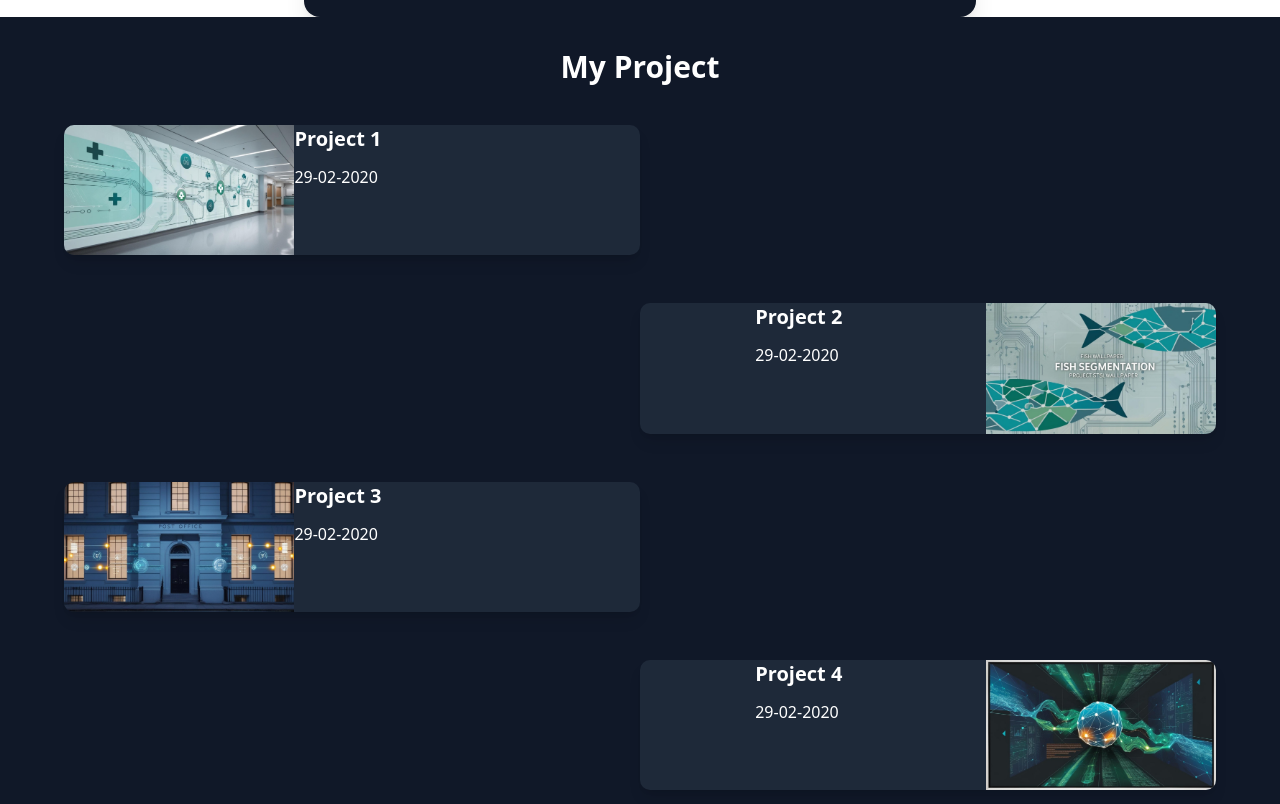
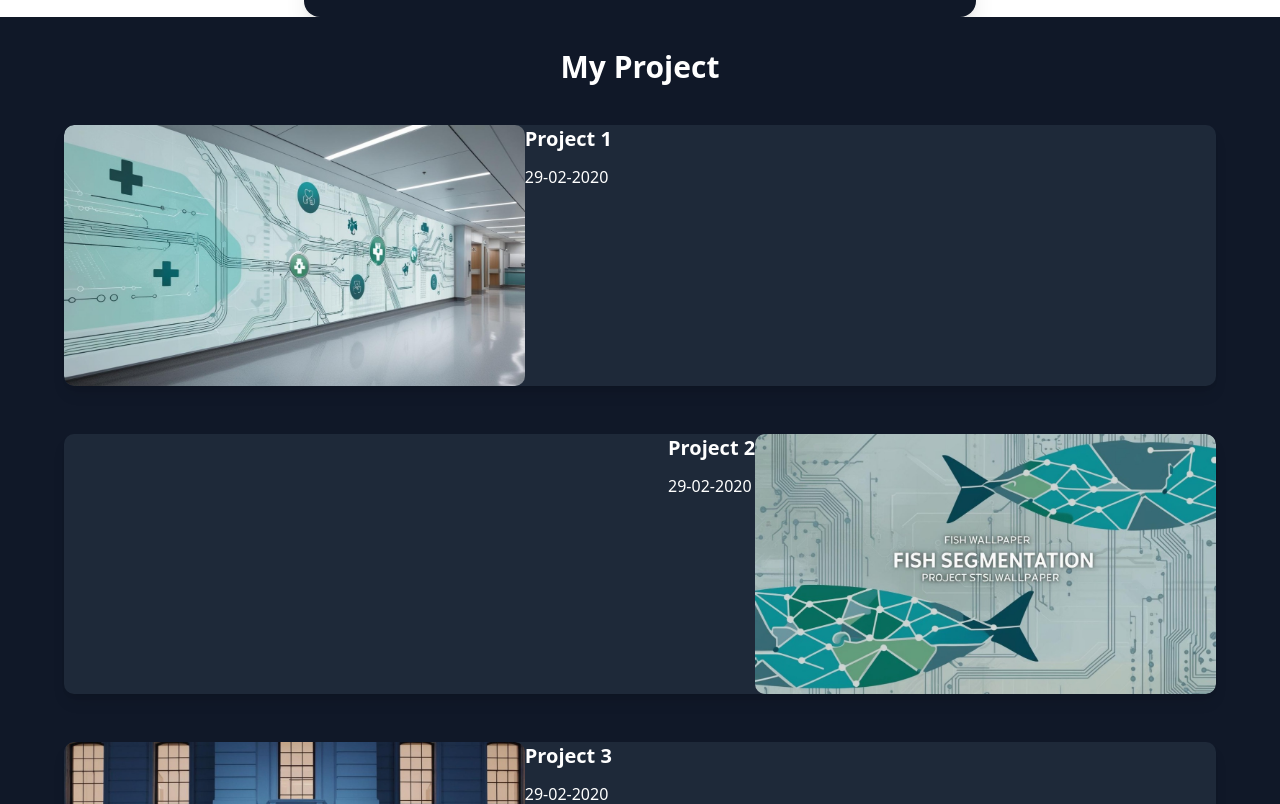
Before and after one commit to Mourya2044/Srijan25_SnapSyntax_ByteMe, a Next.js app: page /about in a window 1280 px wide. Shown: the part 916-1720 px from the top of the page. Built offline with nearby package versions, Linux system fonts and the light colour scheme.

Commit message:
Update MyProjects.jsx

```diff
--- a/src/components/MyProjects.jsx
+++ b/src/components/MyProjects.jsx
@@ -24,16 +24,16 @@ export default function MyProject() {
                 key={project.id}
                 className={`flex ${isEven ? 'justify-end' : 'justify-start'}`}
               >
-                <div className="w-1/2 bg-gray-800 rounded-lg shadow-lg overflow-hidden">
+                <div className=" bg-gray-800 rounded-lg shadow-lg overflow-hidden">
                   <div className={`flex ${isEven ? 'flex-row-reverse' : 'flex-row'}`}>
                     <div className="w-2/5">
                       <img
                         src={project.image}
                         alt={`${project.name} image`}
-                        className="w-full h-full object-cover"
+                        className="w-full h-full object-cover rounded-lg"
                       />
                     </div>
-                    <div className="w-2/5 p-2-5">
+                    <div className=" rounded-lg">
                       <h2 className="text-white text-xl font-semibold mb-3">{project.name}</h2>
                       <p className="text-white">{project.date}</p>
                     </div>
```
